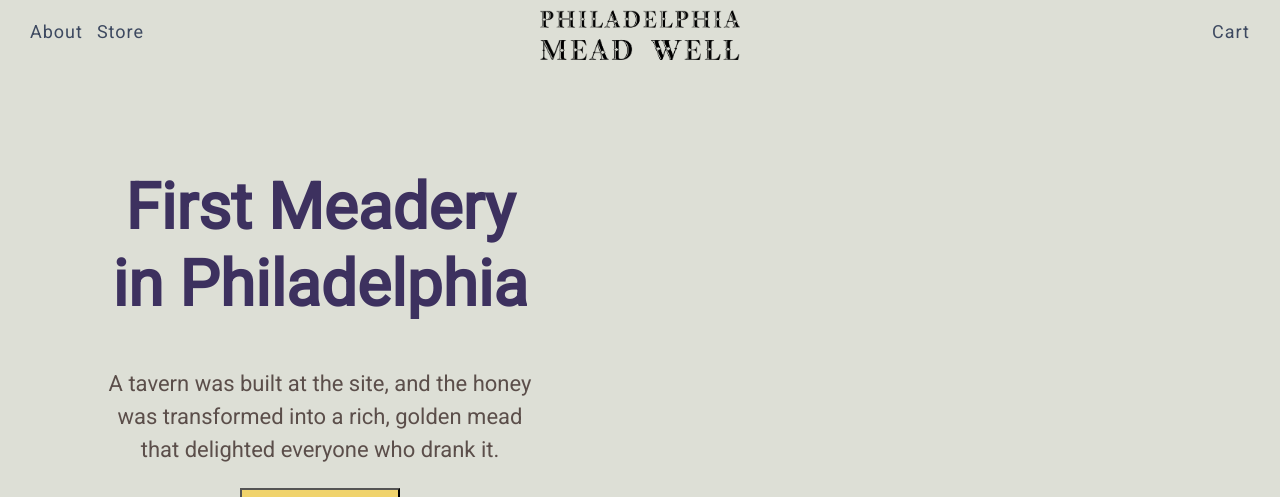
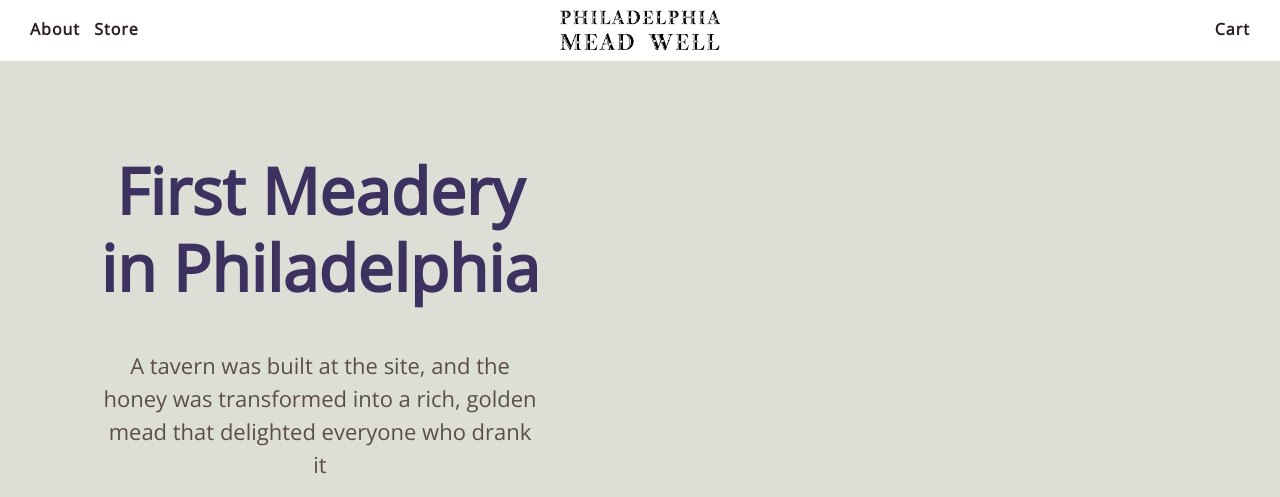
Before and after one commit to meadwell/mead-well, a PHP site: page / in a window 1280 px wide. Shown: the top 497 px of the page. Run offline with PHP 8.4, Linux system fonts and the light colour scheme; style sheets or scripts are compiled from the project's sources.

Commit message:
Header updates WIP

```diff
--- a/index.html
+++ b/index.html
@@ -7,6 +7,7 @@
     <title>Mead Well</title>
 
     <link href="https://fonts.googleapis.com/css?family=Roboto" rel="stylesheet">
+    <link href="https://fonts.googleapis.com/css?family=Karla|Karma|Open+Sans|Source+Sans+Pro|Titillium+Web|Varela+Round" rel="stylesheet">
     <link rel="stylesheet" type="text/less" href="static/css/normalize.css">
     <link rel="stylesheet" type="text/less" href="static/css/layout.less">
     <link rel="stylesheet" type="text/less" href="static/css/components.less">
@@ -34,14 +35,14 @@
             </ul>
         </nav>
         <a class="logo" href="index.html">
-            <img src="static/images/logo.png" height=50" alt="">
+            <img src="static/images/logo.png" height=40" alt="">
         </a>
     </header>
     <div class="hero">
         <div class="wrapper">
             <div class="content">
                 <h1>First Meadery in Philadelphia </h1>
-                <p>A tavern was built at the site, and the honey was transformed into a rich, golden mead that delighted everyone who drank it.</p>
+                <p>A tavern was built at the site, and the honey was transformed into a rich, golden mead that delighted everyone who drank it</p>
                 <button class="button" href="#">Shop mead</button>
             </div>
         </div>
--- a/static/css/layout.less
+++ b/static/css/layout.less
@@ -2,7 +2,7 @@
 html, body {
     margin: 0;
     padding: 0;
-    font-family: "Roboto", sans-serif;
+    font-family: 'Open Sans', sans-serif;
     font-size: 16px;
     line-height: 1.6em;
     display: flex;
@@ -16,15 +16,18 @@ html, body {
 }
 
 .header {
-    background-color: @color-primary;
+    //background-color: @color-primary;
     display: flex;
     flex-direction: row;
     justify-content: space-between;
-    height: 65px;
-    background-color: #DDDFD6;
+    height: 60px;
+    background-color: #FFFFFF;
+    //background-color: #9B7376;
+
     position: fixed;
     width: 100vw;
     z-index: 2;
+    border-bottom: #F2F4F6 solid 1px;
 
     .nav--primary {
         margin: 0 30px 0 30px;
@@ -42,8 +45,11 @@ html, body {
 
             a {
                 all: unset;
-                color: @gray-1;
-                font-size: 18px;
+                //color: @gray-1;
+                color: #2C1E1E;
+                //color: #342828; nice dark color
+                font-size: 16px;
+                font-weight: bold;
                 letter-spacing: 1px;
             }
 
--- a/static/css/page-specific.less
+++ b/static/css/page-specific.less
@@ -1,26 +1,24 @@
 #page--index {
   .hero {
-    margin-top: 65px;
-    min-height:calc(100vh - 65px);
+    margin-top: 60px;
+    min-height:calc(100vh - 60px);
     background-color: #DDDFD6;
     display: grid;
     grid-template-columns: 1fr 1fr;
-    //justify-content: center;
 
     .wrapper {
       z-index: 4;
       text-align: center;
-      margin-top: -200px;
-      display: flex;
-      align-items: center;
-      justify-content: center;
 
       .content {
-        padding: 0 100px;
+        padding: 50px 100px;
 
         h1 {
           font-size: 64px;
           line-height: 1.2;
+          //color: #271A48;
+          //color: #271A48; dark violet
+          //color: #0F0925;
           color: #3D315F;
         }
 
@@ -28,6 +26,7 @@
           font-size: 22px;
           line-height: 1.5;
           color: #5B4E4A;
+          margin: 22px 0 40px 0;
         }
 
         button {
@@ -41,14 +40,6 @@
         }
 
       }
-
-      //margin: auto;
-      //display: flex;
-      //justify-content: center;
-      //width: 35%;
-      //height: 100%;
-      //top: 50%;
-      //z-index: 4;
     }
 
     img {
--- a/static/css/variables.less
+++ b/static/css/variables.less
@@ -6,7 +6,7 @@
 @black: #071A37;
 @gray-1: #3D4960;
 @gray-2: #697687;
-@gray-3: #F2F4F6;
+@gray-3: c;
 @white: #FFFFFF;
 
 /* Semantic Colors */
```
